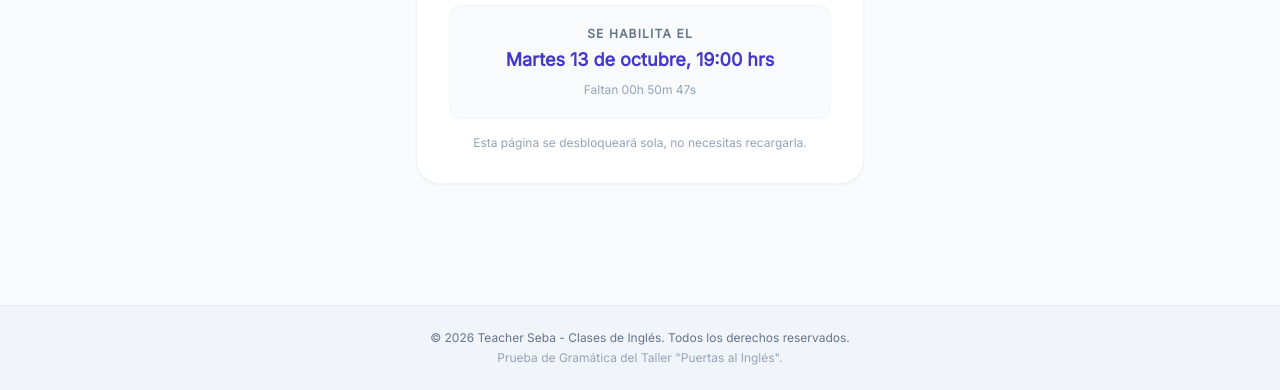
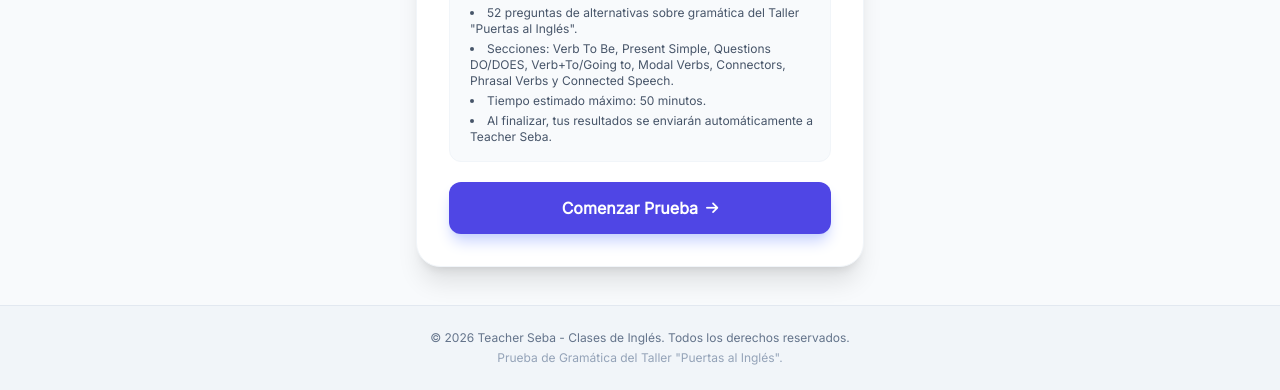
Before and after one commit to snlmjjs-tech/test, a plain HTML site: page index.html in a window 1280 px wide. Shown: the part 410-800 px from the top of the page. Drawn offline with nearby package versions, Linux system fonts and the light colour scheme.

Commit message:
Open the grammar test now instead of waiting until 19:00 (#3)
Moves the unlock time earlier (to the start of today) so students can
take the test right away instead of waiting for the originally
scheduled 19:00 Chile time.


Claude-Session: https://claude.ai/code/session_018KtEcfG79YwE5E2CaJ5PE7

Co-authored-by: Claude <noreply@anthropic.com>

```diff
--- a/index.html
+++ b/index.html
@@ -330,8 +330,8 @@
         const screenQuiz = document.getElementById("screen-quiz");
         const screenResults = document.getElementById("screen-results");
 
-        // La prueba se habilita el martes 13-10-2026 a las 19:00 hrs, hora de Chile (UTC-3).
-        const TEST_OPEN_AT = new Date('2026-10-13T19:00:00-03:00');
+        // La prueba se habilitó el martes 13-10-2026 desde temprano, hora de Chile (UTC-3).
+        const TEST_OPEN_AT = new Date('2026-10-13T00:00:00-03:00');
         let lockCountdownInterval = null;
 
         function formatCountdown(ms) {
```
